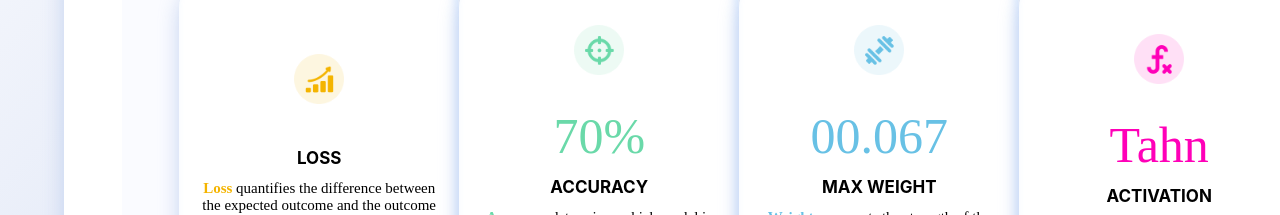
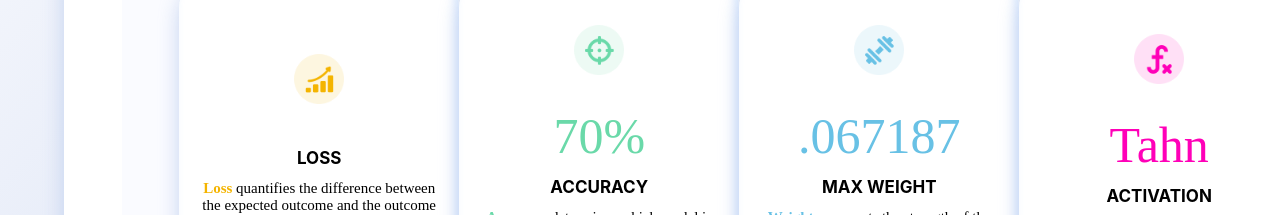
Before and after one commit to oslabs-beta/FlowSpace, a React (Create React App) app: page / in a window 1280 px wide. Shown: the part 483-698 px from the top of the page. Built offline with nearby package versions, Linux system fonts and the light colour scheme; no server answers.

Commit message:
Adjusted loss and weight digits

```diff
--- a/client/App.jsx
+++ b/client/App.jsx
@@ -49,7 +49,7 @@ function App() {
               <AnalyticsTile info={
                 {
                   type:'Max Weight',
-                  value: '00.067',
+                  value: '.067187',
                   description: ' represents the strength of the connection between nodes. Large weights are a sign of overfitting.',
                   color: '#68C1E5',
                   boldName: 'Weight'}}/>
--- a/client/lossAnalytics.jsx
+++ b/client/lossAnalytics.jsx
@@ -7,7 +7,7 @@ const LossAnalytics = ({ socket }) => {
 
   useEffect(() => {
     socket.on('sentLossData', (lossData) => {
-      setLossData(lossData.loss.toFixed(10).toString().slice(1));
+      setLossData(lossData.loss.toFixed(6).toString().slice(1));
     });
   }, []);
 
```
